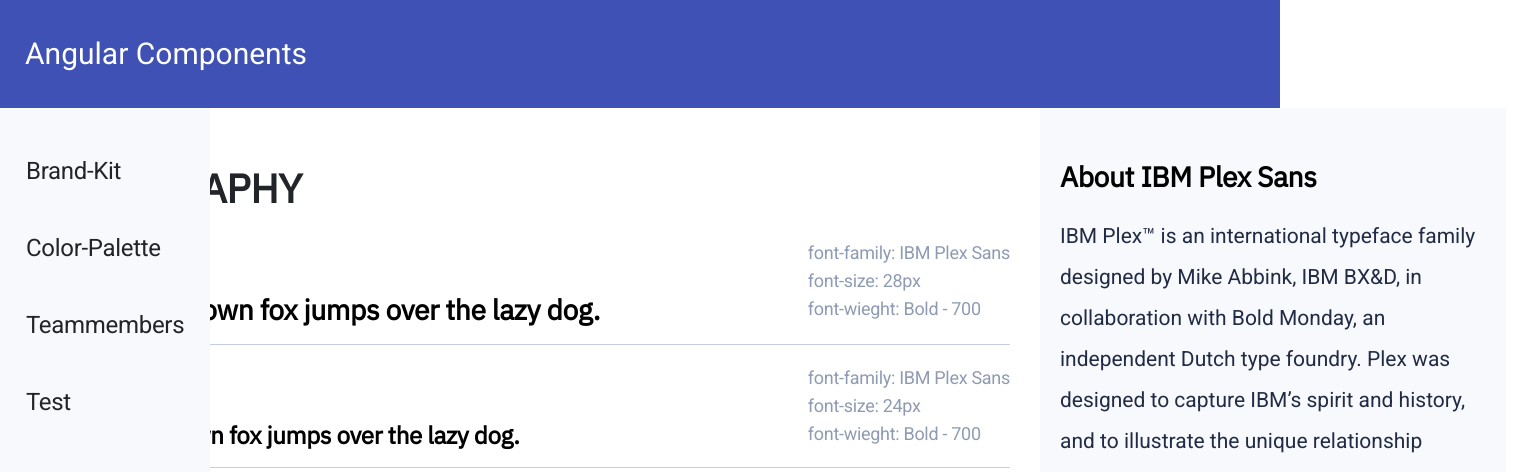
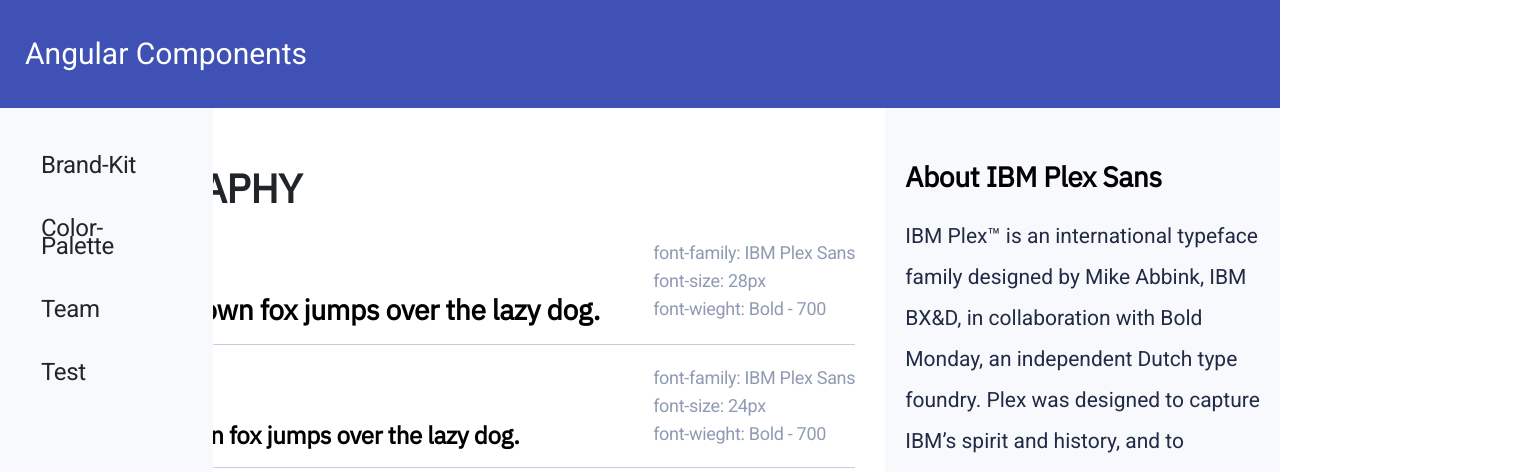
Before and after one commit to humanfirstimpact/locusnine__locusnine-components-demo, a plain HTML site: page index.html in a window 1280 px wide. Both pictures are taken after a click on the element "Brand-Kit". Shown: the top 472 px of the page, 1521 px wide, since content can reach past the window. Drawn offline with Linux system fonts and the light colour scheme.

Commit message:
style update

```diff
--- a/index.html
+++ b/index.html
@@ -23,24 +23,24 @@
 
     <div class="display">
 
-      <div class="side-nav-bar">
-        <div class="navbar selected" data-filter-key="brand-kit">
+      <div class="side-nav-bar col-2">
+        <div class="nav-text selected" data-filter-key="brand-kit">
           <p class="nav-elements" >Brand-Kit</p>
         </div>
-        <div class="navbar" data-filter-key="color-palette">
+        <div class="nav-text" data-filter-key="color-palette">
           <p class="nav-elements" data-filter-key="color-palette">Color-Palette</p>
         </div>
-        <div class="navbar" data-filter-key="teammembers">
-          <p class="nav-elements" data-filter-key="teammembers">Teammembers</p>
+        <div class="nav-text" data-filter-key="teammembers">
+          <a class="nav-elements" data-filter-key="teammembers">Team</a>
         </div>
-        <div class="navbar" data-filter-key="test">
+        <div class="nav-text" data-filter-key="test">
           <p class="nav-elements">Test</p>
         </div>
       </div>
 
       <div class="components-section">
         <div>
-          <a class="brand-kit ">
+          <a class="brand-kit selected">
             <brand-kit></brand-kit>
           </a>
         </div>
--- a/script.js
+++ b/script.js
@@ -1,9 +1,9 @@
-$(function(){    $('.display .side-nav-bar .navbar')
+$(function(){    $('.display .side-nav-bar .nav-text')
     .on('click', function(){
         var $el = $(this);
         var filterKey = $el.attr('data-filter-key');
 
-        $('.display .navbar').removeClass('selected');
+        $('.display .nav-text').removeClass('selected');
         $el.addClass('selected');
         $('.components-section').attr('data-filter', filterKey)
         AOS.refresh();
--- a/style.css
+++ b/style.css
@@ -16,7 +16,9 @@
     margin: 30px 0px;}
 
 .display{
-    display: flex; }
+    display: flex;
+    overflow: auto;
+    z-index: -1;}
 .side-nav-bar{
     position: absolute;
     background-color:#F7F9FC;
@@ -27,21 +29,29 @@
     font-size: 24px;
     font-style: normal;
     font-weight: 500;
-    line-height: 21px;
+    line-height: 18px;
     letter-spacing: -0.3px;
     margin: 10px 0px;
     padding: 10px;}
 
 .nav-elements:hover{
-    background-color:#464444 ;
-    color: #8F9BB3;
+    background: linear-gradient(333.02deg, #37CEDB 37.27%, #3488ED 101.77%);
+    color: #ffffff;
     border-radius: 5px;
     display: flex;
     width: 200px;
-    cursor: pointer;
-    transform: 2s;}
+    cursor: pointer; }
 
-
+.nav-text{
+    padding: 2.5px 16px;
+    display: flex;
+    flex-direction: row;
+    align-items: center;
+    box-sizing: border-box;
+    position: relative; }
+.components-section{
+    overflow: auto;
+}
 .components-section a{
     display: none;}
 .components-section[data-filter="brand-kit"] .brand-kit {
```
